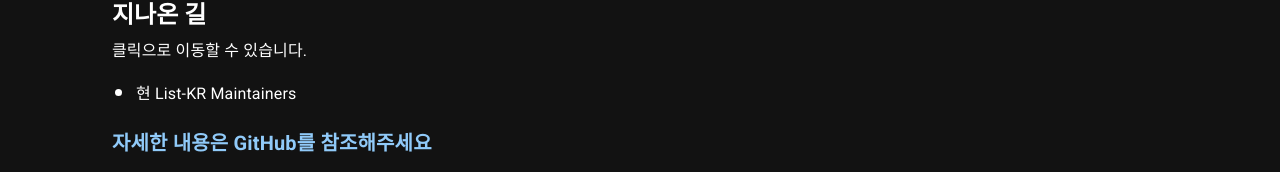
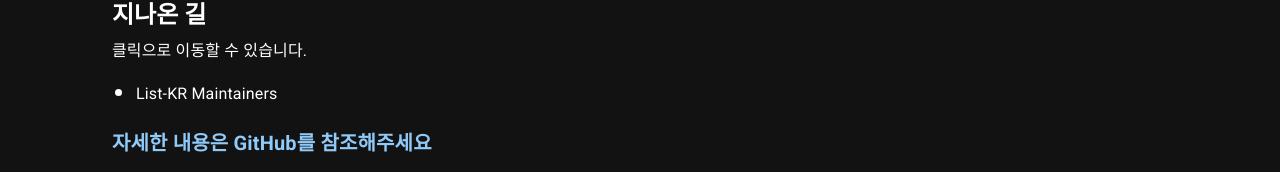
Before and after one commit to green1052/green1052.com, a React (Vite) app: page / in a window 1280 px wide. Shown: the part 482-654 px from the top of the page. Built offline with nearby package versions, Linux system fonts and the light colour scheme.

Commit message:
Update text for List-KR Maintainers link

```diff
--- a/src/App.tsx
+++ b/src/App.tsx
@@ -101,7 +101,7 @@ function App() {
                 </Typography>
 
                 <List style={{width: "fit-content", cursor: "pointer"}}>
-                    <CustomListText url="https://github.com/List-KR/List-KR" text="현 List-KR Maintainers"/>
+                    <CustomListText url="https://github.com/List-KR/List-KR" text="List-KR Maintainers"/>
                 </List>
 
 
```
